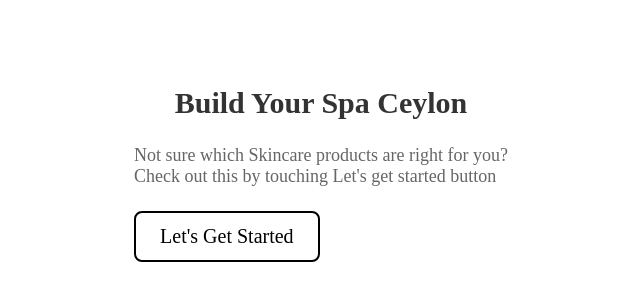
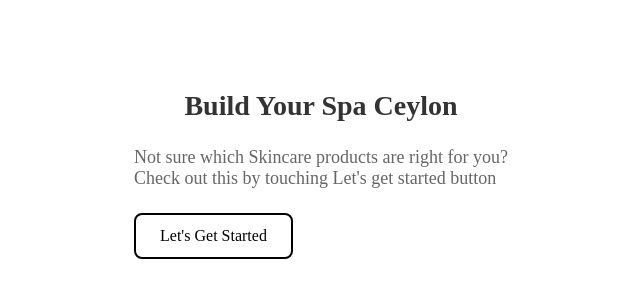
Before and after one commit to MB-44/trivia-by-sc, a Next.js app: page / in a window 1280 px wide. Shown: the part 226-526 px from the top of the page, without its empty margins (319-959 px from the left). Built offline with nearby package versions, Linux system fonts and the light colour scheme; a web font is replaced by a local one.

Commit message:
updated nothing

```diff
--- a/src/styles/Questions.module.css
+++ b/src/styles/Questions.module.css
@@ -66,7 +66,7 @@
 
 .title {
   text-align: center;
-  font-size: 30px;
+  font-size: 28px;
   font-weight: bold;
   margin-bottom: 25px;
   color: #333;
@@ -94,7 +94,7 @@
   border: 2px solid #000;
   border-radius: 8px;
   color: black;
-  font-size: 20px;
+  font-size: 16px;
   cursor: pointer;
   transition: background-color 0.2s ease, transform 0.2s ease;
 }
```
